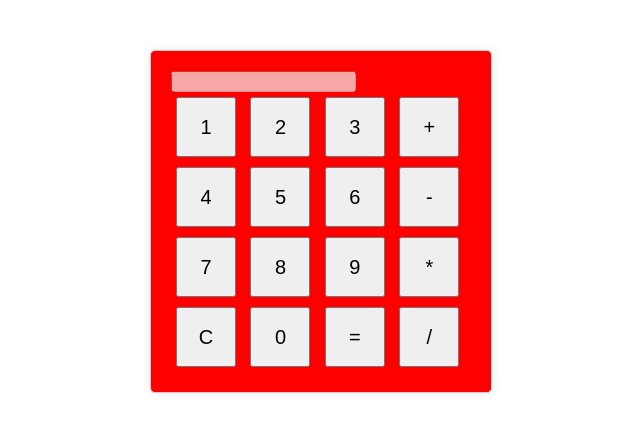
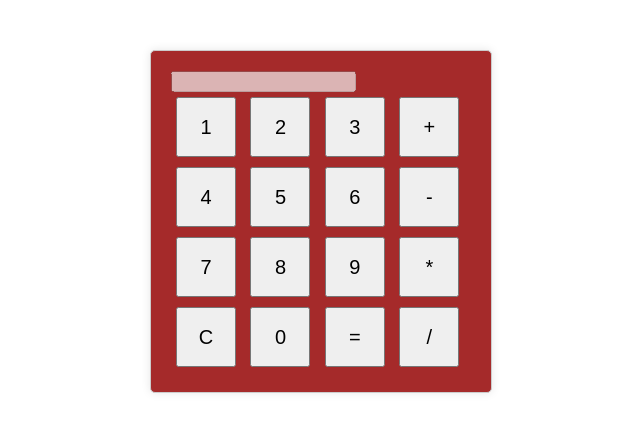
Before and after one commit to Logesh460/calculator, a plain HTML site: page index.html in a window 1280 px wide. Shown: the whole page, without its empty margins (319-959 px from the left). Drawn offline with Linux system fonts and the light colour scheme.

Commit message:
change background colour

```diff
--- a/index.html
+++ b/index.html
@@ -15,7 +15,7 @@
         border-radius: 5px;
         padding: 20px;
         box-shadow: 0 0 10px rgba(0, 0, 0, 0.1);
-        background: red;
+        background-color: brown;
 
 
     }
```
